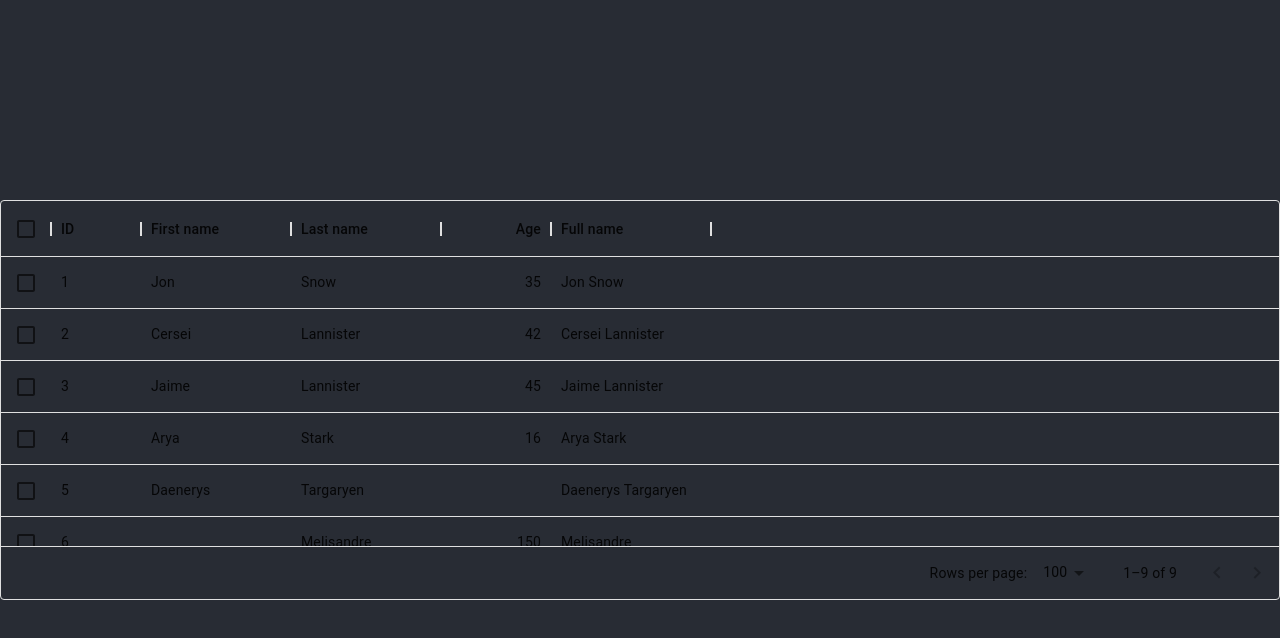
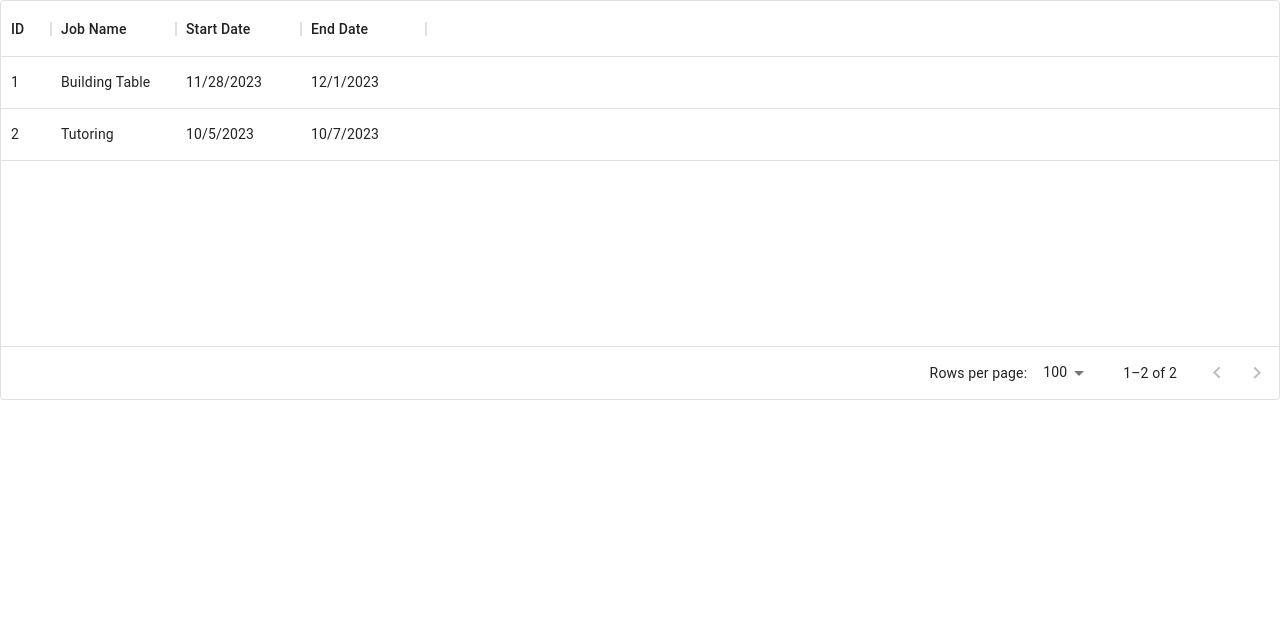
Before and after one commit to jonathanpangg/jiffyjobs, a React (Create React App) app in the folder frontend/jiffyjobs/: page / in a window 1280 px wide. Shown: the top 638 px of the page. Built offline with nearby package versions, Linux system fonts and the light colour scheme.

Commit message:
set up dummy data

```diff
--- a/frontend/jiffyjobs/src/App.js
+++ b/frontend/jiffyjobs/src/App.js
@@ -4,8 +4,8 @@ import { JobTable } from './components/JobTable'
 
 function App() {
   return (
-    <div className="App">
-      <header className="App-header">
+    <div /*className="App"*/>
+      <header /*className="App-header"*/>
         <JobTable> </JobTable>
       </header>
     </div>
--- a/frontend/jiffyjobs/src/components/JobTable.js
+++ b/frontend/jiffyjobs/src/components/JobTable.js
@@ -3,66 +3,21 @@ import Box from '@mui/material/Box';
 import { DataGrid } from '@mui/x-data-grid';
 
 const columns = [
-  { field: 'id', headerName: 'ID', width: 90 },
-  {
-    field: 'firstName',
-    headerName: 'First name',
-    width: 150,
-    editable: true,
-  },
-  {
-    field: 'lastName',
-    headerName: 'Last name',
-    width: 150,
-    editable: true,
-  },
-  {
-    field: 'age',
-    headerName: 'Age',
-    type: 'number',
-    width: 110,
-    editable: true,
-  },
-  {
-    field: 'fullName',
-    headerName: 'Full name',
-    description: 'This column has a value getter and is not sortable.',
-    sortable: false,
-    width: 160,
-    valueGetter: (params) =>
-      `${params.row.firstName || ''} ${params.row.lastName || ''}`,
-  },
+    { field: 'id', headerName: 'ID', width: 25 },
+    { field: 'jobName', headerName: 'Job Name', width: 125 },
+    { field: 'startDate', headerName: 'Start Date', width: 125 },
+    { field: 'endDate', headerName: 'End Date', width: 125 },
 ];
 
 const rows = [
-  { id: 1, lastName: 'Snow', firstName: 'Jon', age: 35 },
-  { id: 2, lastName: 'Lannister', firstName: 'Cersei', age: 42 },
-  { id: 3, lastName: 'Lannister', firstName: 'Jaime', age: 45 },
-  { id: 4, lastName: 'Stark', firstName: 'Arya', age: 16 },
-  { id: 5, lastName: 'Targaryen', firstName: 'Daenerys', age: null },
-  { id: 6, lastName: 'Melisandre', firstName: null, age: 150 },
-  { id: 7, lastName: 'Clifford', firstName: 'Ferrara', age: 44 },
-  { id: 8, lastName: 'Frances', firstName: 'Rossini', age: 36 },
-  { id: 9, lastName: 'Roxie', firstName: 'Harvey', age: 65 },
+    { id: 1, jobName: "Building Table", startDate: "11/28/2023", endDate: "12/1/2023" },
+    { id: 2, jobName: "Tutoring", startDate: "10/5/2023", endDate: "10/7/2023" },
 ];
 
 export function JobTable() {
-  return (
-    <Box sx={{ height: 400, width: '100%' }}>
-      <DataGrid
-        rows={rows}
-        columns={columns}
-        initialState={{
-          pagination: {
-            paginationModel: {
-              pageSize: 5,
-            },
-          },
-        }}
-        pageSizeOptions={[5]}
-        checkboxSelection
-        disableRowSelectionOnClick
-      />
-    </Box>
-  );
+    return (
+        <Box sx={{ height: 400, width: '100%' }}>
+        <DataGrid rows={rows} columns={columns}/>
+        </Box>
+    );
 }
```
